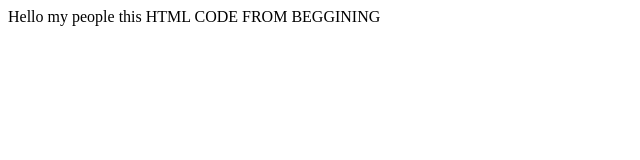
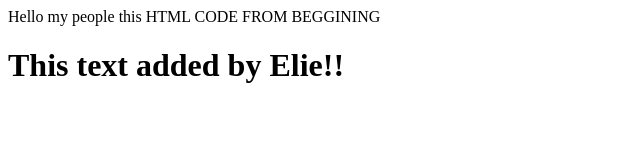
Before and after one commit to IRAHARI-Soso/ML-, a plain HTML site: page user.html in a window 1280 px wide. Shown: the whole page, without its empty margins (0-640 px from the left). Drawn offline with Linux system fonts and the light colour scheme.

Commit message:
Elie in editing

```diff
--- a/user.html
+++ b/user.html
@@ -1 +1,9 @@
 Hello my people this HTML CODE FROM BEGGINING
+<html>
+	<head>
+		<title>Trail version</title>
+	</head>
+	<body>
+		<h1>This text added by Elie!!</h1>
+	</body>
+</html>
```
